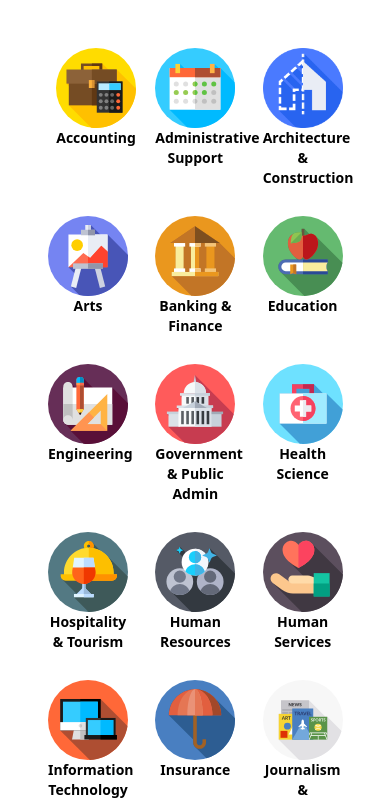
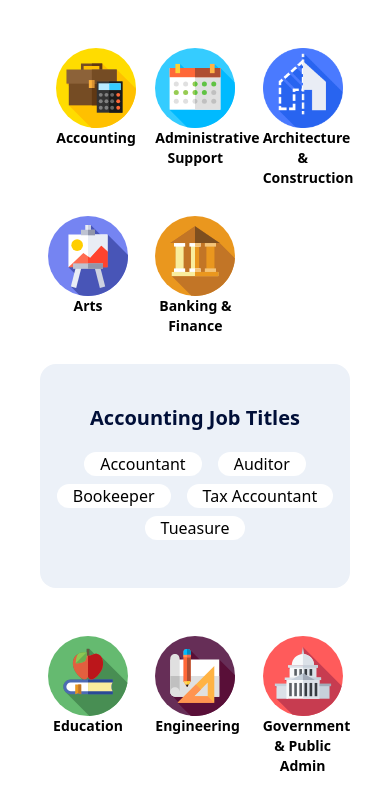
Before and after one commit to alminAl/my-interview-point, a React (Create React App) app: page / in a window 390 px wide. Shown: the part 6109-6911 px from the top of the page. Built offline with nearby package versions, Linux system fonts and the light colour scheme.

Commit message:
acountant section added

```diff
--- /dev/null
+++ b/src/components/Home/HideDiv.jsx
@@ -0,0 +1,30 @@
+
+import React from "react";
+import { Link } from "react-router-dom";
+
+const HideDiv = () => {
+  return (
+    <div className="bg-[#ECF1F8] text-center rounded-2xl">
+      <div className="py-10">
+        <h3 className="text-xl text-[#000f38] font-bold mb-5">Accounting Job Titles</h3>
+        <button className="bg-white mx-2 mb-2 hover:bg-red-600 rounded-xl px-4 hover:text-white">
+          <Link to="/">Accountant</Link>
+        </button>
+        <button className="bg-white mx-2 mb-2 hover:bg-red-600 rounded-xl px-4 hover:text-white">
+          <Link to="/">Auditor</Link>
+        </button>
+        <button className="bg-white mx-2 mb-2 hover:bg-red-600 rounded-xl px-4 hover:text-white">
+          <Link to="/">Bookeeper</Link>
+        </button>
+        <button className="bg-white mx-2 mb-2 hover:bg-red-600 rounded-xl px-4 hover:text-white">
+          <Link to="/">Tax Accountant</Link>
+        </button>
+        <button className="bg-white mx-2 mb-2 hover:bg-red-600 rounded-xl px-4 hover:text-white">
+          <Link to="/">Tueasure</Link>
+        </button>
+      </div>
+    </div>
+  );
+};
+
+export default HideDiv;
--- a/src/components/Home/Interviews.jsx
+++ b/src/components/Home/Interviews.jsx
@@ -1,122 +1,171 @@
-import React from 'react';
-import accounting from '../../assets/icons/accountant.svg';
-import administrative from '../../assets/icons/calendar.svg';
-import architecture from '../../assets/icons/architecture.png';
-import arts from '../../assets/icons/painting.svg';
-import banking from '../../assets/icons/bank.svg';
-import education from '../../assets/icons/apple.svg';
-import engineering from '../../assets/icons/sketching.svg';
-import goverment from '../../assets/icons/capitol.svg';
-import health from '../../assets/icons/firstKid.svg';
-import hospitality from '../../assets/icons/dinner.svg';
-import human from '../../assets/icons/employee.svg';
-import humanService from '../../assets/icons/love.svg';
-import info from '../../assets/icons/responsive.svg';
-import insurance from '../../assets/icons/insurance.svg';
-import jurnalism from '../../assets/icons/news.svg';
-import balance from '../../assets/icons/balance.svg';
-import marketing from '../../assets/icons/megaphone.svg';
-import sherif from '../../assets/icons/sheriff.svg';
-import school from '../../assets/icons/studying.svg';
-import science from '../../assets/icons/dna.svg';
-import tranportation from '../../assets/icons/trolley.svg'
-
-
+import React, { useState } from "react";
+import accounting from "../../assets/icons/accountant.svg";
+import administrative from "../../assets/icons/calendar.svg";
+import architecture from "../../assets/icons/architecture.png";
+import arts from "../../assets/icons/painting.svg";
+import banking from "../../assets/icons/bank.svg";
+import education from "../../assets/icons/apple.svg";
+import engineering from "../../assets/icons/sketching.svg";
+import goverment from "../../assets/icons/capitol.svg";
+import health from "../../assets/icons/firstKid.svg";
+import hospitality from "../../assets/icons/dinner.svg";
+import human from "../../assets/icons/employee.svg";
+import humanService from "../../assets/icons/love.svg";
+import info from "../../assets/icons/responsive.svg";
+import insurance from "../../assets/icons/insurance.svg";
+import jurnalism from "../../assets/icons/news.svg";
+import balance from "../../assets/icons/balance.svg";
+import marketing from "../../assets/icons/megaphone.svg";
+import sherif from "../../assets/icons/sheriff.svg";
+import school from "../../assets/icons/studying.svg";
+import science from "../../assets/icons/dna.svg";
+import tranportation from "../../assets/icons/trolley.svg";
+import HideDiv from "./HideDiv";
 
 const Interviews = () => {
+
+  const [show, setShow] = useState(true);
+
   return (
-        <div className='mx-10 md:mx-52 mt-10 lg:mb-28 mb-5'>
-            <hr className='w-14 h-2 block mx-auto l bg-red-600 rounded-md mb-5' />
-            <h2 className='text-center text-[#000f38] font-bold text-2xl lg:text-4xl'>Mock Interviews for Over <br />
-                120 Different Job Titles</h2>
-            <div className='grid grid-cols-3  md:grid-cols-4 lg:grid-cols-5  gap-3 mt-10 '>
-                <div className='w-24 lg:w-32 hover:bg-gray-100 px-2 py-2 cursor-pointer rounded-lg block mx-auto ml-2 lg:mx-5'>
-                    <img src={accounting} alt={accounting} className='w-22' />
-                    <h4 className='text-center text-sm lg:text-base font-bold'>Accounting</h4>
+    <div className="mx-10 md:mx-52 mt-10 lg:mb-28 mb-5">
+      <hr className="w-14 h-2 block mx-auto l bg-red-600 rounded-md mb-5" />
+      <h2 className="text-center text-[#000f38] font-bold text-2xl lg:text-4xl">
+        Mock Interviews for Over <br />
+        120 Different Job Titles
+      </h2>
+      <div className="grid grid-cols-3 lg:grid-cols-5 mb-5 gap-3 mt-10 ">
+        <div
+          onClick={() => setShow((s) => !s)}
+          className="w-24 lg:w-32 hover:bg-gray-100 px-2 py-2 cursor-pointer rounded-lg block mx-auto ml-2 lg:mx-5"
+        >
+          <img src={accounting} alt={accounting} className="w-22" />
+          <h4 className="text-center text-sm lg:text-base font-bold">
+            Accounting
+          </h4>
         </div>
-                <div className='w-24 lg:w-32  hover:bg-gray-100 px-2 py-2 cursor-pointer rounded-lg block mx-auto lg:mx-5'>
-                    <img src={administrative} alt={administrative} className='w-22' />
-                    <h4 className='text-center text-sm lg:text-base font-bold'>Administrative Support</h4>
-                </div >
-                <div className='w-24 lg:w-32   hover:bg-gray-100 px-2 py-2 cursor-pointer rounded-lg block mx-auto lg:mx-5'>
-                    <img src={architecture} alt={architecture} className='w-22' />
-                    <h4 className='text-center text-sm lg:text-base font-bold'>Architecture & Construction</h4>
 
-                </div >
-                <div className='w-24 lg:w-32 hover:bg-gray-100 px-2 py-2 cursor-pointer rounded-lg block mx-auto lg:mx-5'>
-                    <img src={arts} alt={arts} className='w-22' />
-                    <h4 className='text-center text-sm lg:text-base font-bold'>Arts</h4>
+        <div className="w-24 lg:w-32  hover:bg-gray-100 px-2 py-2 cursor-pointer rounded-lg block mx-auto lg:mx-5">
+          <img src={administrative} alt={administrative} className="w-22" />
+          <h4 className="text-center text-sm lg:text-base font-bold">
+            Administrative Support
+          </h4>
         </div>
-                <div className='w-24 lg:w-32  hover:bg-gray-100 px-2 py-2 cursor-pointer rounded-lg block mx-auto lg:mx-5'>
-                    <img src={banking} alt={banking} className='w-22' />
-                    <h4 className='text-center text-sm lg:text-base font-bold'>Banking & Finance</h4>
+        <div className="w-24 lg:w-32   hover:bg-gray-100 px-2 py-2 cursor-pointer rounded-lg block mx-auto lg:mx-5">
+          <img src={architecture} alt={architecture} className="w-22" />
+          <h4 className="text-center text-sm lg:text-base font-bold">
+            Architecture & Construction
+          </h4>
         </div>
-                <div className='w-24 lg:w-32  hover:bg-gray-100 px-2 py-2 cursor-pointer rounded-lg block mx-auto lg:mx-5'>
-                    <img src={education} alt={education} className='w-22' />
-                    <h4 className='text-center text-sm lg:text-base font-bold'>Education</h4>
+        <div className="w-24 lg:w-32 hover:bg-gray-100 px-2 py-2 cursor-pointer rounded-lg block mx-auto lg:mx-5">
+          <img src={arts} alt={arts} className="w-22" />
+          <h4 className="text-center text-sm lg:text-base font-bold">Arts</h4>
         </div>
-                <div className='w-24 lg:w-32  hover:bg-gray-100 px-2 py-2 cursor-pointer rounded-lg block mx-auto lg:mx-5'>
-                    <img src={engineering} alt={engineering} className='w-22' />
-                    <h4 className='text-center text-sm lg:text-base font-bold'>Engineering</h4>
-                </div>
-                <div className='w-24 lg:w-32  hover:bg-gray-100 px-2 py-2 cursor-pointer rounded-lg block mx-auto lg:mx-5'>
-                    <img src={goverment} alt={goverment} className='w-22' />
-                    <h4 className='text-center text-sm lg:text-base font-bold'>Government & Public Admin</h4>
-                </div>
-                <div className='w-24 lg:w-32 hover:bg-gray-100 px-2 py-2 cursor-pointer rounded-lg block mx-auto lg:mx-5'>
-                    <img src={health} alt={health} className='w-22' />
-                    <h4 className='text-center text-sm lg:text-base font-bold'>Health Science</h4>
-                </div>
-                <div className='w-24 lg:w-32  hover:bg-gray-100 px-2 py-2 cursor-pointer rounded-lg block mx-auto lg:mx-5'>
-                    <img src={hospitality} alt={hospitality} className='w-22' />
-                    <h4 className='text-center text-sm lg:text-base font-bold'>Hospitality & Tourism</h4>
-                </div>
-                <div className='w-24 lg:w-32  hover:bg-gray-100 px-2 py-2 cursor-pointer rounded-lg block mx-auto lg:mx-5'>
-                    <img src={human} alt={human} className='w-22' />
-                    <h4 className='text-center text-sm lg:text-base font-bold'>Human Resources</h4>
-                </div>
-                <div className='w-24 lg:w-32  hover:bg-gray-100 px-2 py-2 cursor-pointer rounded-lg block mx-auto lg:mx-5'>
-                    <img src={humanService} alt={humanService} className='w-22' />
-                    <h4 className='text-center text-sm lg:text-base font-bold'>Human Services</h4>
-                </div>
-                <div className='w-24 lg:w-32  hover:bg-gray-100 px-2 py-2 cursor-pointer block mx-auto lg:mx-5'>
-                    <img src={info} alt={info} className='w-22' />
-                    <h4 className='text-center text-sm lg:text-base font-bold'>Information Technology</h4>
-                </div>
-                <div className='w-24 lg:w-32  hover:bg-gray-100 px-2 py-2 cursor-pointer rounded-lg block mx-auto lg:mx-5'>
-                    <img src={insurance} alt={insurance} className='w-22' />
-                    <h4 className='text-center text-sm lg:text-base font-bold'>Insurance</h4>
-                </div>
-                <div className='w-24 lg:w-32  hover:bg-gray-100 px-2 py-2 cursor-pointer block mx-auto lg:mx-5'>
-                    <img src={jurnalism} alt={jurnalism} className='w-22' />
-                    <h4 className='text-center text-sm lg:text-base font-bold'>Journalism & Broadcasting</h4>
-                </div>
-                <div className='w-24 lg:w-32  hover:bg-gray-100 px-2 py-2 cursor-pointer rounded-lg block mx-auto lg:mx-5'>
-                    <img src={balance} alt={balance} className='w-22' />
-                    <h4 className='text-center text-sm lg:text-base font-bold'>Law</h4>
-                </div>
-                <div className='w-24 lg:w-32  hover:bg-gray-100 px-2 py-2 cursor-pointer rounded-lg block mx-auto lg:mx-5'>
-                    <img src={marketing} alt={marketing} className='w-22' />
-                    <h4 className='text-center text-sm lg:text-base font-bold'>Marketing, Sales & Service</h4>
-                </div>
-                <div className='w-24 lg:w-32  hover:bg-gray-100 px-2 py-2 cursor-pointer rounded-lg block mx-auto lg:mx-5'>
-                    <img src={sherif} alt={sherif} className='w-22' />
-                    <h4 className='text-center text-sm lg:text-base font-bold'>Public Safety & Security</h4>
-                </div>
-                <div className='w-24 lg:w-32 hover:bg-gray-100 px-2 py-2 cursor-pointer rounded-lg block mx-auto lg:mx-5'>
-                    <img src={school} alt={school} className='w-22' />
-                    <h4 className='text-center text-sm lg:text-base font-bold'>School Admissions</h4>
-                </div>
-                <div className='w-24 lg:w-32 mb-5 lg:mb-0 hover:bg-gray-100 px-2 py-2 cursor-pointer rounded-lg block mx-auto lg:mx-5'>
-                    <img src={science} alt={science} className='w-22' />
-                    <h4 className='text-center text-sm lg:text-base font-bold'>Science & Mathematics</h4>
-                </div>
-                <div className='w-24 lg:w-32  hover:bg-gray-100 px-2 py-2 cursor-pointer rounded-lg block mx-auto lg:mx-5'>
-                    <img src={tranportation} alt={tranportation} className='w-22' />
-                    <h4 className='text-center text-sm lg:text-base font-bold'>Transportation, Distribution & Logistics</h4>
+        <div className="w-24 lg:w-32  hover:bg-gray-100 px-2 py-2 cursor-pointer rounded-lg block mx-auto lg:mx-5">
+          <img src={banking} alt={banking} className="w-22" />
+          <h4 className="text-center text-sm lg:text-base font-bold">
+            Banking & Finance
+          </h4>
         </div>
       </div>
-
+      <div style={{ display: show ? "block" : "none" }}>
+        <HideDiv></HideDiv>
+      </div>
+      <div className="grid grid-cols-3  md:grid-cols-4 lg:grid-cols-5  gap-3 mt-10 ">
+        <div className="w-24 lg:w-32  hover:bg-gray-100 px-2 py-2 cursor-pointer rounded-lg block mx-auto lg:mx-5">
+          <img src={education} alt={education} className="w-22" />
+          <h4 className="text-center text-sm lg:text-base font-bold">
+            Education
+          </h4>
+        </div>
+        <div className="w-24 lg:w-32  hover:bg-gray-100 px-2 py-2 cursor-pointer rounded-lg block mx-auto lg:mx-5">
+          <img src={engineering} alt={engineering} className="w-22" />
+          <h4 className="text-center text-sm lg:text-base font-bold">
+            Engineering
+          </h4>
+        </div>
+        <div className="w-24 lg:w-32  hover:bg-gray-100 px-2 py-2 cursor-pointer rounded-lg block mx-auto lg:mx-5">
+          <img src={goverment} alt={goverment} className="w-22" />
+          <h4 className="text-center text-sm lg:text-base font-bold">
+            Government & Public Admin
+          </h4>
+        </div>
+        <div className="w-24 lg:w-32 hover:bg-gray-100 px-2 py-2 cursor-pointer rounded-lg block mx-auto lg:mx-5">
+          <img src={health} alt={health} className="w-22" />
+          <h4 className="text-center text-sm lg:text-base font-bold">
+            Health Science
+          </h4>
+        </div>
+        <div className="w-24 lg:w-32  hover:bg-gray-100 px-2 py-2 cursor-pointer rounded-lg block mx-auto lg:mx-5">
+          <img src={hospitality} alt={hospitality} className="w-22" />
+          <h4 className="text-center text-sm lg:text-base font-bold">
+            Hospitality & Tourism
+          </h4>
+        </div>
+        <div className="w-24 lg:w-32  hover:bg-gray-100 px-2 py-2 cursor-pointer rounded-lg block mx-auto lg:mx-5">
+          <img src={human} alt={human} className="w-22" />
+          <h4 className="text-center text-sm lg:text-base font-bold">
+            Human Resources
+          </h4>
+        </div>
+        <div className="w-24 lg:w-32  hover:bg-gray-100 px-2 py-2 cursor-pointer rounded-lg block mx-auto lg:mx-5">
+          <img src={humanService} alt={humanService} className="w-22" />
+          <h4 className="text-center text-sm lg:text-base font-bold">
+            Human Services
+          </h4>
+        </div>
+        <div className="w-24 lg:w-32  hover:bg-gray-100 px-2 py-2 cursor-pointer block mx-auto lg:mx-5">
+          <img src={info} alt={info} className="w-22" />
+          <h4 className="text-center text-sm lg:text-base font-bold">
+            Information Technology
+          </h4>
+        </div>
+        <div className="w-24 lg:w-32  hover:bg-gray-100 px-2 py-2 cursor-pointer rounded-lg block mx-auto lg:mx-5">
+          <img src={insurance} alt={insurance} className="w-22" />
+          <h4 className="text-center text-sm lg:text-base font-bold">
+            Insurance
+          </h4>
+        </div>
+        <div className="w-24 lg:w-32  hover:bg-gray-100 px-2 py-2 cursor-pointer block mx-auto lg:mx-5">
+          <img src={jurnalism} alt={jurnalism} className="w-22" />
+          <h4 className="text-center text-sm lg:text-base font-bold">
+            Journalism & Broadcasting
+          </h4>
+        </div>
+        <div className="w-24 lg:w-32  hover:bg-gray-100 px-2 py-2 cursor-pointer rounded-lg block mx-auto lg:mx-5">
+          <img src={balance} alt={balance} className="w-22" />
+          <h4 className="text-center text-sm lg:text-base font-bold">Law</h4>
+        </div>
+        <div className="w-24 lg:w-32  hover:bg-gray-100 px-2 py-2 cursor-pointer rounded-lg block mx-auto lg:mx-5">
+          <img src={marketing} alt={marketing} className="w-22" />
+          <h4 className="text-center text-sm lg:text-base font-bold">
+            Marketing, Sales & Service
+          </h4>
+        </div>
+        <div className="w-24 lg:w-32  hover:bg-gray-100 px-2 py-2 cursor-pointer rounded-lg block mx-auto lg:mx-5">
+          <img src={sherif} alt={sherif} className="w-22" />
+          <h4 className="text-center text-sm lg:text-base font-bold">
+            Public Safety & Security
+          </h4>
+        </div>
+        <div className="w-24 lg:w-32 hover:bg-gray-100 px-2 py-2 cursor-pointer rounded-lg block mx-auto lg:mx-5">
+          <img src={school} alt={school} className="w-22" />
+          <h4 className="text-center text-sm lg:text-base font-bold">
+            School Admissions
+          </h4>
+        </div>
+        <div className="w-24 lg:w-32 mb-5 lg:mb-0 hover:bg-gray-100 px-2 py-2 cursor-pointer rounded-lg block mx-auto lg:mx-5">
+          <img src={science} alt={science} className="w-22" />
+          <h4 className="text-center text-sm lg:text-base font-bold">
+            Science & Mathematics
+          </h4>
+        </div>
+        <div className="w-24 lg:w-32  hover:bg-gray-100 px-2 py-2 cursor-pointer rounded-lg block mx-auto lg:mx-5">
+          <img src={tranportation} alt={tranportation} className="w-22" />
+          <h4 className="text-center text-sm lg:text-base font-bold">
+            Transportation, Distribution & Logistics
+          </h4>
+        </div>
+      </div>
     </div>
   );
 };
```
Also changed, not shown: src/components/Shared/Navbar.jsx (+4 -8 lines). Lines whose indentation alone changed are shown as unchanged.
